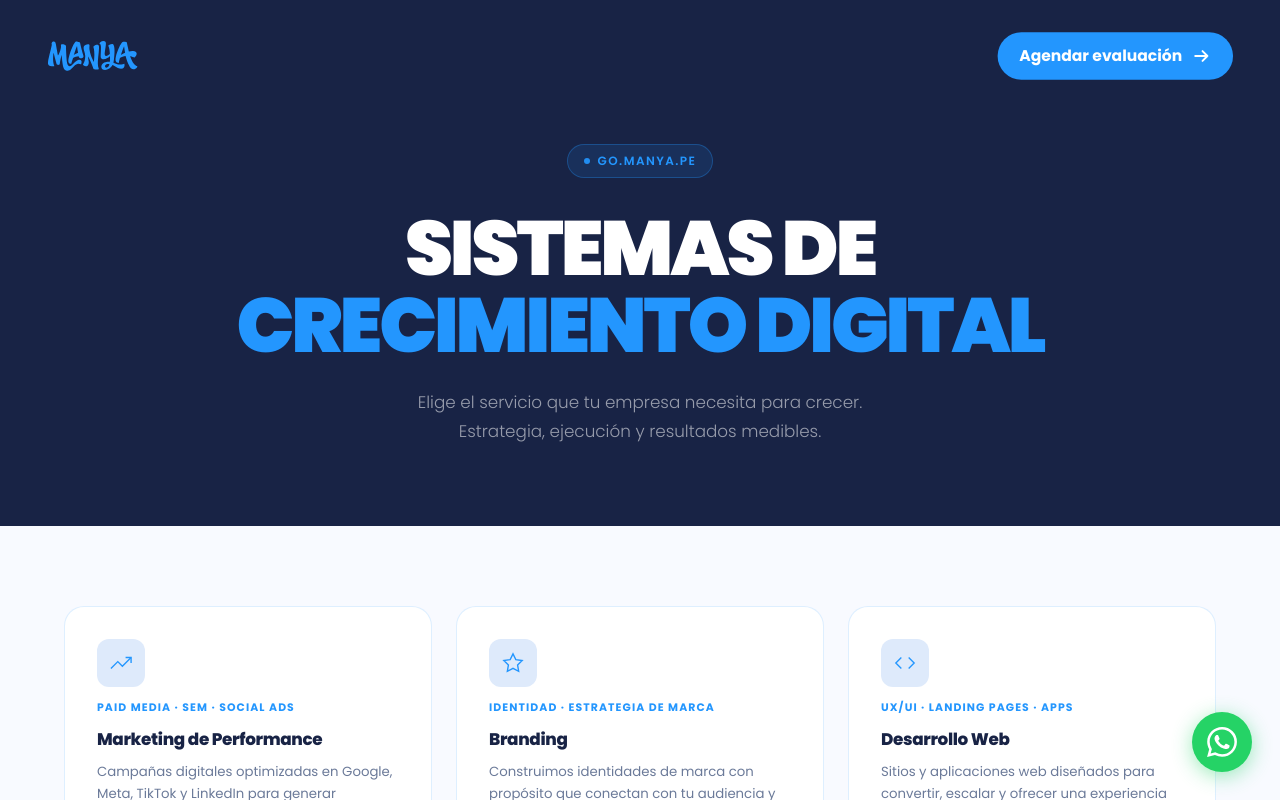
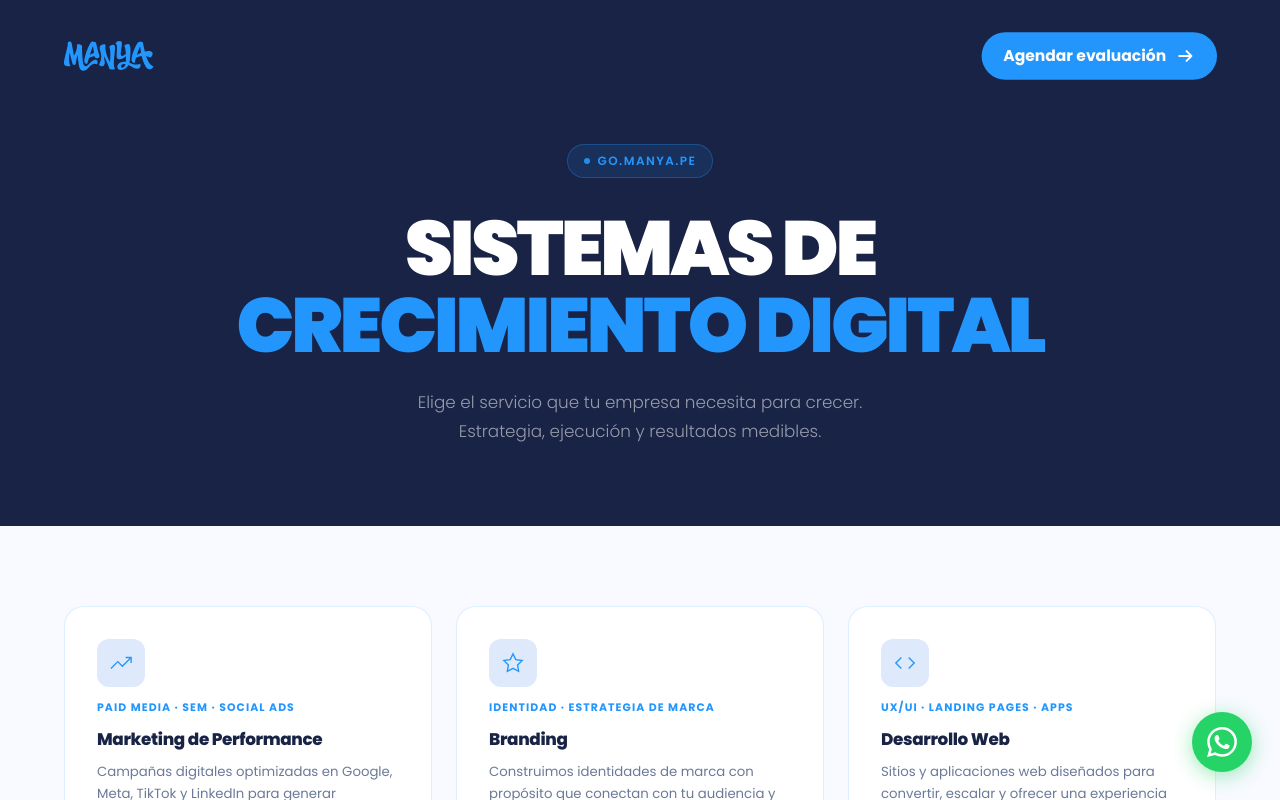
Before and after one commit to ManyaDM/manya-landing, a Next.js app: page / in a window 1280 px wide. Shown: the top 800 px of the page. Built offline with nearby package versions, Linux system fonts and the light colour scheme.

Commit message:
fix(navbar): align header with page side gutter at the top

```diff
--- a/components/site-header.css
+++ b/components/site-header.css
@@ -21,6 +21,8 @@
   -webkit-backdrop-filter:blur(14px) saturate(150%);backdrop-filter:blur(14px) saturate(150%);
   opacity:0;transform:scale(1.02,1.12);
 }
+/* at the top, logo and CTA line up with the page sections' 5% side gutter (section{padding:… 5%}) */
+.site-head:not(.is-scrolled){width:calc(100% - 20px);padding-left:calc(5% - 10px);padding-right:calc(5% - 10px)}
 .site-head-row{display:flex;align-items:center;justify-content:space-between;gap:16px;width:100%;min-height:60px}
 
 .site-head-logo{display:flex;align-items:center;min-height:44px;color:var(--sh-blue);line-height:0;text-decoration:none}
@@ -56,7 +58,7 @@
 .site-head.is-scrolled .site-head-logo svg,.site-head.is-scrolled .site-head-cta{scale:1}
 
 /* transitions only after the first paint, so the initial state does not animate */
-.site-head.is-ready{transition:padding .32s var(--sh-ease)}
+.site-head.is-ready{transition:padding .32s var(--sh-ease),width .32s var(--sh-ease)}
 .site-head.is-ready::before{transition:opacity .32s var(--sh-ease),transform .32s var(--sh-ease)}
 .site-head.is-ready .site-head-logo svg{transition:scale .32s var(--sh-ease)}
 .site-head.is-ready .site-head-cta{transition:background-color .2s var(--sh-ease),transform .2s var(--sh-ease),scale .32s var(--sh-ease)}
```
